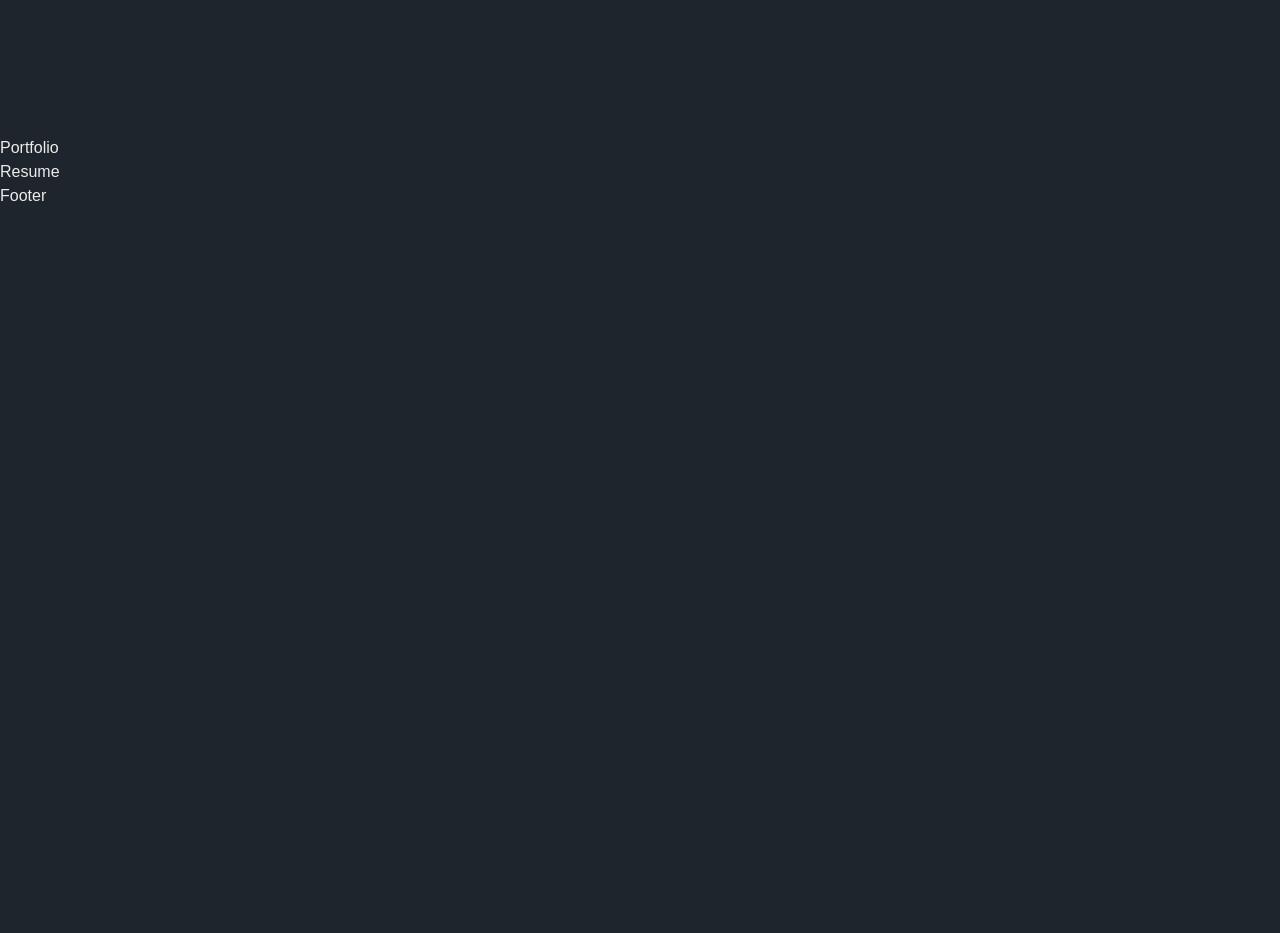
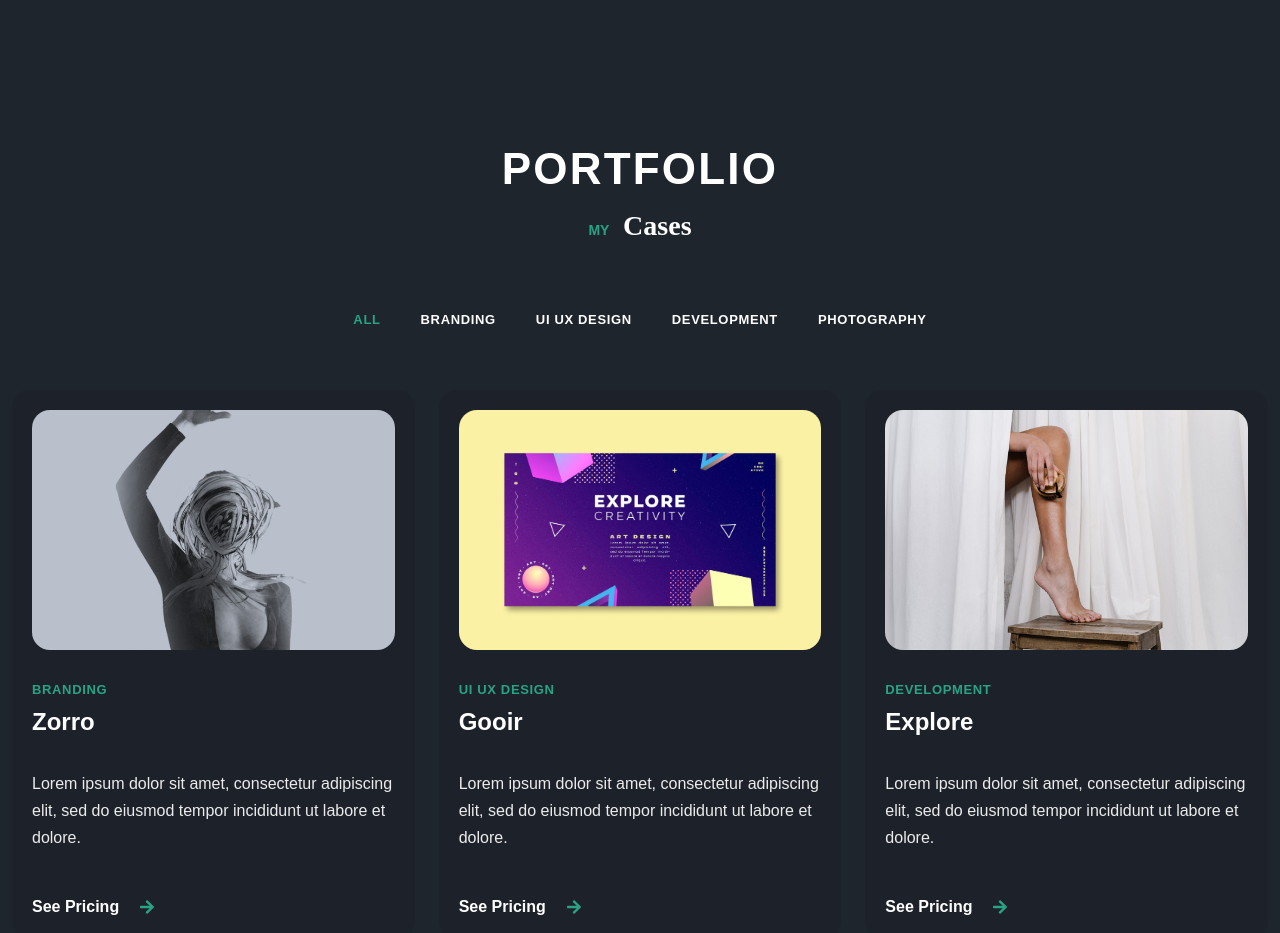
Before and after one commit to miss-gif/portfolio-final, a React (Vite) app: page / in a window 1280 px wide. Shown: the part 2520-3453 px from the top of the page. Before the commit the page ends 2728 px from the top, so only its background shows below. Built offline with nearby package versions, Linux system fonts and the light colour scheme.

Commit message:
Design : portfolio 섹션 작업중

```diff
--- a/package.json
+++ b/package.json
@@ -10,6 +10,7 @@
     "preview": "vite preview"
   },
   "dependencies": {
+    "framer-motion": "^11.3.17",
     "react": "^18.2.0",
     "react-dom": "^18.2.0",
     "react-icons": "^5.2.1",
--- /dev/null
+++ b/src/components/portfolio/Items.jsx
@@ -0,0 +1,39 @@
+import React from "react";
+import { FaArrowRight } from "react-icons/fa";
+import shapeTwo from "../../assets/shape-2.png";
+import { motion } from "framer-motion";
+
+const Items = ({ projectItems }) => {
+  return (
+    <>
+      {projectItems.map((projectItem) => {
+        const { id, img, category, title, description } = projectItem;
+        return (
+          <motion.div
+            layout
+            animate={{ opacity: 1, scale: 1 }}
+            initial={{ opacity: 0.8, scale: 0.6 }}
+            exit={{ opacity: 0.8, scale: 0.6 }}
+            transition={{ duration: 0.3 }}
+            className="portfolio__items card card-two"
+            key={id}
+          >
+            <div className="portfolio__img-wrapper">
+              <img src={img} alt="" className="portfolio__img" />
+            </div>
+
+            <span className="portfolio__category text-cs">{category}</span>
+            <h3 className="portfolio__title">{title}</h3>
+            <p className="portfolio__description">{description}</p>
+            <a href="" className="link">
+              See Pricing
+              <FaArrowRight className="link__icon"></FaArrowRight>
+            </a>
+          </motion.div>
+        );
+      })}
+    </>
+  );
+};
+
+export default Items;
--- /dev/null
+++ b/src/components/portfolio/List.jsx
@@ -0,0 +1,27 @@
+import React, { useState } from "react";
+
+const List = ({ list, filterItems }) => {
+  const [active, setActive] = useState(0);
+  return (
+    <div className="portfolio__list">
+      {list.map((category, index) => {
+        return (
+          <button
+            className={`${
+              active === index ? "active-work" : ""
+            } portfolio__list-item text-cs`}
+            key={index}
+            onClick={() => {
+              setActive(index);
+              filterItems(category);
+            }}
+          >
+            {category}
+          </button>
+        );
+      })}
+    </div>
+  );
+};
+
+export default List;
--- a/src/components/portfolio/index.jsx
+++ b/src/components/portfolio/index.jsx
@@ -1,7 +1,45 @@
-import React from "react";
+import React, { useState } from "react";
+import List from "./List";
+import Items from "./Items";
+import { projects } from "../../data/data.js";
+import "./portfolio.scss";
+import { AnimatePresence } from "framer-motion";
+
+const allNavList = [
+  "all",
+  ...new Set(projects.map((project) => project.category)),
+];
+console.log(allNavList);
 
 const Portfolio = () => {
-  return <div>Portfolio</div>;
+  const [projectItems, setMenuItems] = useState(projects);
+  const [navList, setCategories] = useState(allNavList);
+
+  const filterItems = (category) => {
+    if (category === "all") {
+      setMenuItems(projects);
+      return;
+    }
+    const newProjecItems = projects.filter(
+      (item) => item.category === category
+    );
+    setMenuItems(newProjecItems);
+  };
+
+  return (
+    <section className="portfolio section" id="work">
+      <h2 className="section__title text-cs">Portfolio</h2>
+      <p className="section__subtitle">
+        My <span>Cases</span>
+      </p>
+      <List list={navList} filterItems={filterItems} />
+      <div className="portfolio__container container grid">
+        <AnimatePresence initial={false}>
+          <Items projectItems={projectItems} />
+        </AnimatePresence>
+      </div>
+    </section>
+  );
 };
 
 export default Portfolio;
--- /dev/null
+++ b/src/components/portfolio/portfolio.scss
@@ -0,0 +1,82 @@
+.portfolio {
+  background-image: var(--first-gradient);
+  &__container {
+    grid-template-columns: repeat(3, 1fr);
+    gap: 40px;
+  }
+}
+
+/* ltems */
+.portfolio {
+  &__img-wrapper {
+    border-radius: 18px;
+    overflow: hidden;
+  }
+  &__img {
+    width: 100%;
+    height: 240px;
+    object-fit: cover;
+    vertical-align: middle;
+    transition: all 0.6s var(--transition);
+  }
+  &__items:hover .portfolio__img {
+    transform: scale(1.4);
+  }
+  &__category {
+    color: var(--primary-color);
+    font-size: var(--tiny-font-size);
+    font-weight: 700;
+    margin-bottom: 5px;
+    display: block;
+  }
+  &__category,
+  &__description {
+    margin-top: 30px;
+  }
+  &__title {
+    font-size: var(--h4-font-size);
+  }
+  &__description {
+    min-height: 125px;
+  }
+}
+
+/* list */
+.portfolio__list {
+  display: flex;
+  justify-content: center;
+  column-gap: 40px;
+  margin-bottom: 60px;
+  &-item {
+    color: var(--title-color);
+    font-size: var(--tiny-font-size);
+    font-weight: 700;
+    position: relative;
+    transition: all 0.7s var(--transition);
+    &::before {
+      content: "";
+      width: 0;
+      height: 2px;
+      background-color: var(--primary-color);
+      position: absolute;
+      bottom: -12px;
+      left: 0;
+      transition: all 0.3s var(--transition);
+    }
+    &:hover::before {
+      width: 100%;
+    }
+  }
+}
+
+.active-work {
+  color: var(--primary-color);
+  ::before {
+    width: 100%;
+  }
+}
+
+.card-two {
+  border-radius: 18px;
+  padding: 20px;
+}
```
Also changed, not shown: 1 other file (tests, documents, lock files or other folders).
